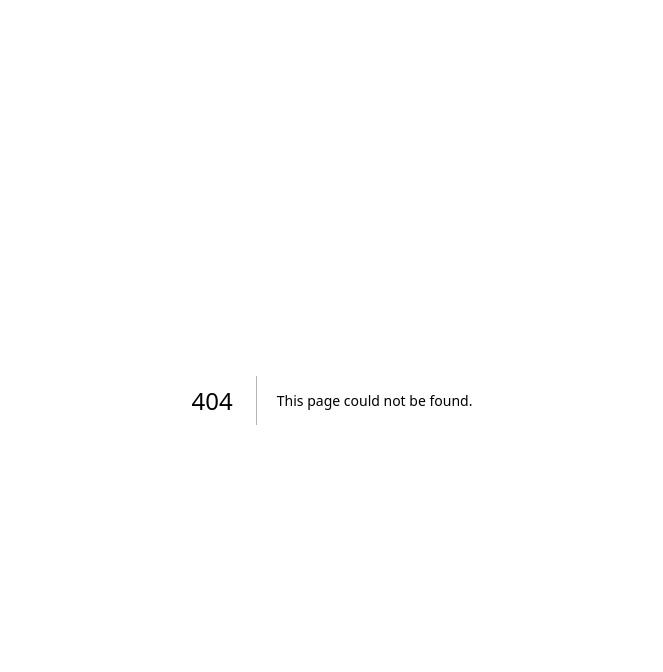
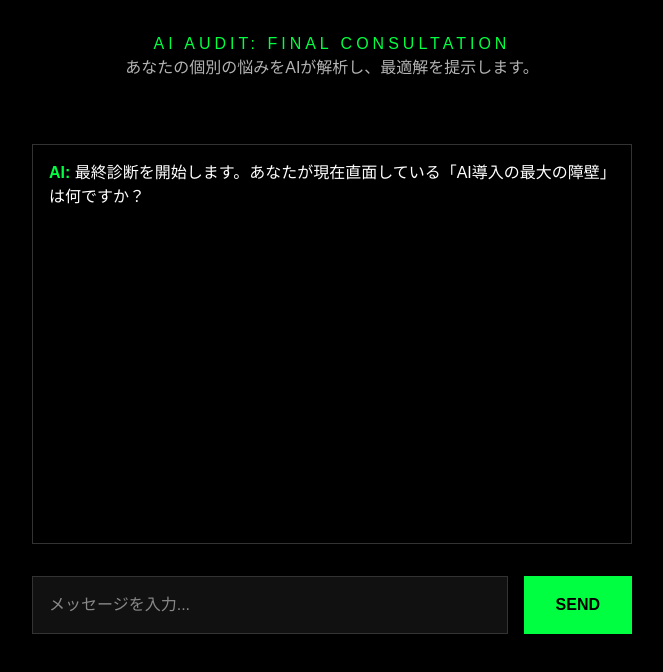
Before and after one commit to smart-guidance-lab/ai-review-site, a Next.js app: page /chat in a window 1280 px wide. Before the commit this address had no page. Shown: the top 672 px of the page, without its empty margins (308-971 px from the left). Built offline with nearby package versions, Linux system fonts and the light colour scheme.

Commit message:
Create page.tsx

```diff
--- /dev/null
+++ b/app/chat/page.tsx
@@ -0,0 +1,46 @@
+"use client";
+import React, { useState } from 'react';
+
+export default function ClosingChatPage() {
+    const [messages, setMessages] = useState([{ role: 'ai', content: '最終診断を開始します。あなたが現在直面している「AI導入の最大の障壁」は何ですか？' }]);
+    const [input, setInput] = useState('');
+
+    const handleSend = async () => {
+        const newMessages = [...messages, { role: 'user', content: input }];
+        setMessages(newMessages);
+        setInput('');
+
+        // API呼び出し（簡略化）
+        const res = await fetch('/api/chat', {
+            method: 'POST',
+            body: JSON.stringify({ message: input, history: newMessages, lang: 'Japanese' })
+        });
+        const data = await res.json();
+        setMessages([...newMessages, { role: 'ai', content: data.reply }]);
+    };
+
+    return (
+        <main style={{ backgroundColor: '#000', color: '#fff', minHeight: '100vh', padding: '2rem' }}>
+            <div style={{ maxWidth: '600px', margin: '0 auto' }}>
+                <header style={{ textAlign: 'center', marginBottom: '4rem' }}>
+                    <h1 style={{ color: '#00ff41', fontSize: '1rem', letterSpacing: '4px' }}>AI AUDIT: FINAL CONSULTATION</h1>
+                    <p style={{ opacity: 0.7 }}>あなたの個別の悩みをAIが解析し、最適解を提示します。</p>
+                </header>
+
+                <div style={{ height: '400px', overflowY: 'auto', border: '1px solid #333', padding: '1rem', marginBottom: '2rem' }}>
+                    {messages.map((m, i) => (
+                        <div key={i} style={{ marginBottom: '1.5rem', textAlign: m.role === 'ai' ? 'left' : 'right' }}>
+                            <span style={{ color: m.role === 'ai' ? '#00ff41' : '#fff', fontWeight: 'bold' }}>{m.role.toUpperCase()}: </span>
+                            <p style={{ display: 'inline' }}>{m.content}</p>
+                        </div>
+                    ))}
+                </div>
+
+                <div style={{ display: 'flex', gap: '1rem' }}>
+                    <input value={input} onChange={(e) => setInput(e.target.value)} style={{ flexGrow: 1, padding: '1rem', background: '#111', color: '#fff', border: '1px solid #333' }} placeholder="メッセージを入力..." />
+                    <button onClick={handleSend} style={{ background: '#00ff41', color: '#000', padding: '1rem 2rem', fontWeight: 'bold', border: 'none' }}>SEND</button>
+                </div>
+            </div>
+        </main>
+    );
+}
```
